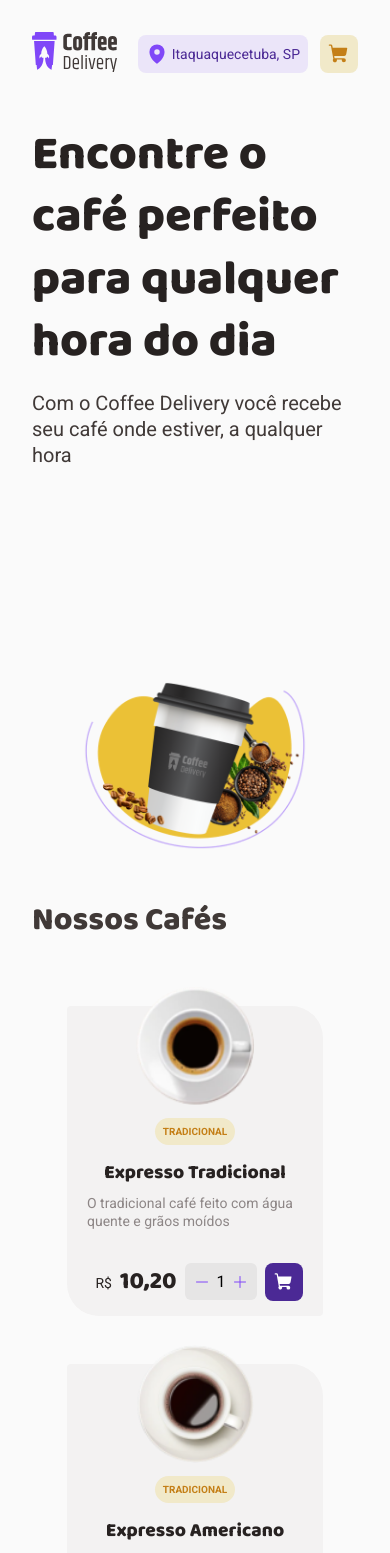
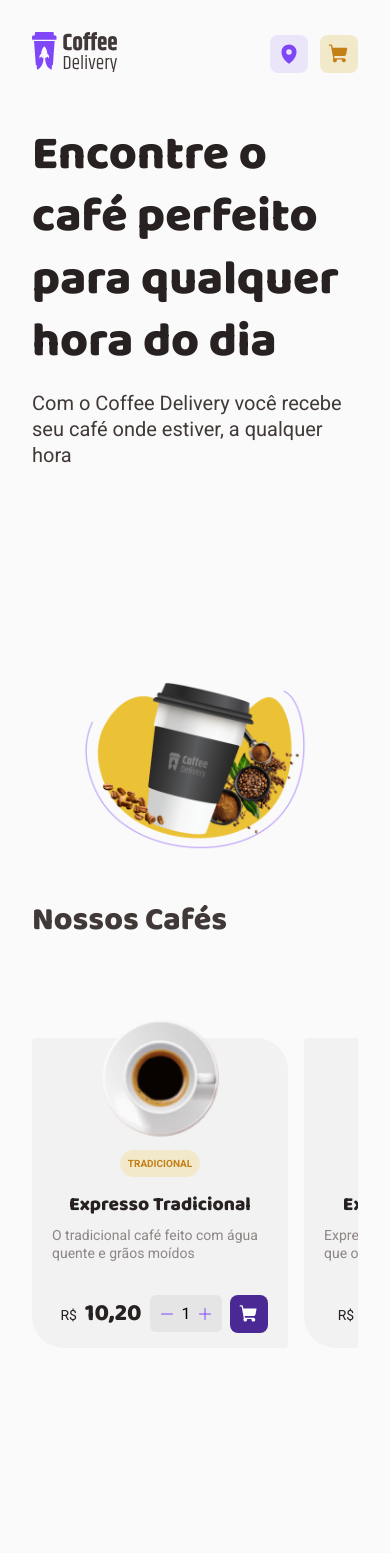
Before and after one commit to juniordbz/Coffee-Delivery, a React (Vite) app: page / in a window 390 px wide. Shown: the top 1553 px of the page. After the commit the page ends 1428 px from the top, so only its background shows below. Built offline with nearby package versions, Linux system fonts and the light colour scheme; some icons are missing; the HTML template or start-up script is replaced by a standard one.

Commit message:
Responsive fixed

```diff
--- a/src/components/header/styles.ts
+++ b/src/components/header/styles.ts
@@ -43,6 +43,12 @@ export const HeaderButton = styled.button<PropsButton>`
   font-size: ${({ theme }) => theme.textSizes['text-regular-s']};
   cursor: inherit;
 
+  @media ${breakpoints.sm}, ${breakpoints.xs} {
+    p {
+      display: none;
+    }
+  }
+
   span {
     position: absolute;
     width: 1.25rem;
--- a/src/contexts/cartContext.tsx
+++ b/src/contexts/cartContext.tsx
@@ -1,4 +1,4 @@
-import { ReactNode, createContext, useEffect, useState } from 'react'
+import { ReactNode, createContext, useState } from 'react'
 import { Coffee } from '../pages/home/components/coffee'
 
 export interface CartItem extends Coffee {
@@ -73,10 +73,6 @@ export function CartContextProvider({ children }: CartContextProviderProps) {
     setCartItems(newCartItems)
   }
 
-  useEffect(() => {
-    console.log(cartItems)
-  }, [cartItems])
-
   return (
     <CartContext.Provider
       value={{
--- a/src/pages/checkout/components/selectedCoffee/styles.ts
+++ b/src/pages/checkout/components/selectedCoffee/styles.ts
@@ -16,7 +16,6 @@ export const SelectedCoffeeCard = styled.div`
   gap: 1.5rem;
   height: auto;
   width: 100%;
-  max-width: 448px;
   background: ${({ theme }) => theme.colors['base-card']};
   border-radius: 0 32px 0 32px;
   padding: 2.5rem;
--- a/src/pages/home/components/coffee/style.ts
+++ b/src/pages/home/components/coffee/style.ts
@@ -19,8 +19,10 @@ export const CoffeeContainer = styled.div`
     place-items: center;
   }
   @media ${breakpoints.sm} {
-    grid-template-columns: 1fr;
-    grid-row-gap: 3rem;
+    display: flex;
+    gap: 1rem;
+    flex-wrap: nowrap;
+    overflow-x: auto;
   }
 `
 export const CoffeeCard = styled.div`
@@ -37,6 +39,10 @@ export const CoffeeCard = styled.div`
     width: 120px;
     height: 120px;
     margin-top: -20px;
+  }
+
+  @media ${breakpoints.sm} {
+    margin-top: 2rem;
   }
 `
 export const TagCoffee = styled.div`
```
